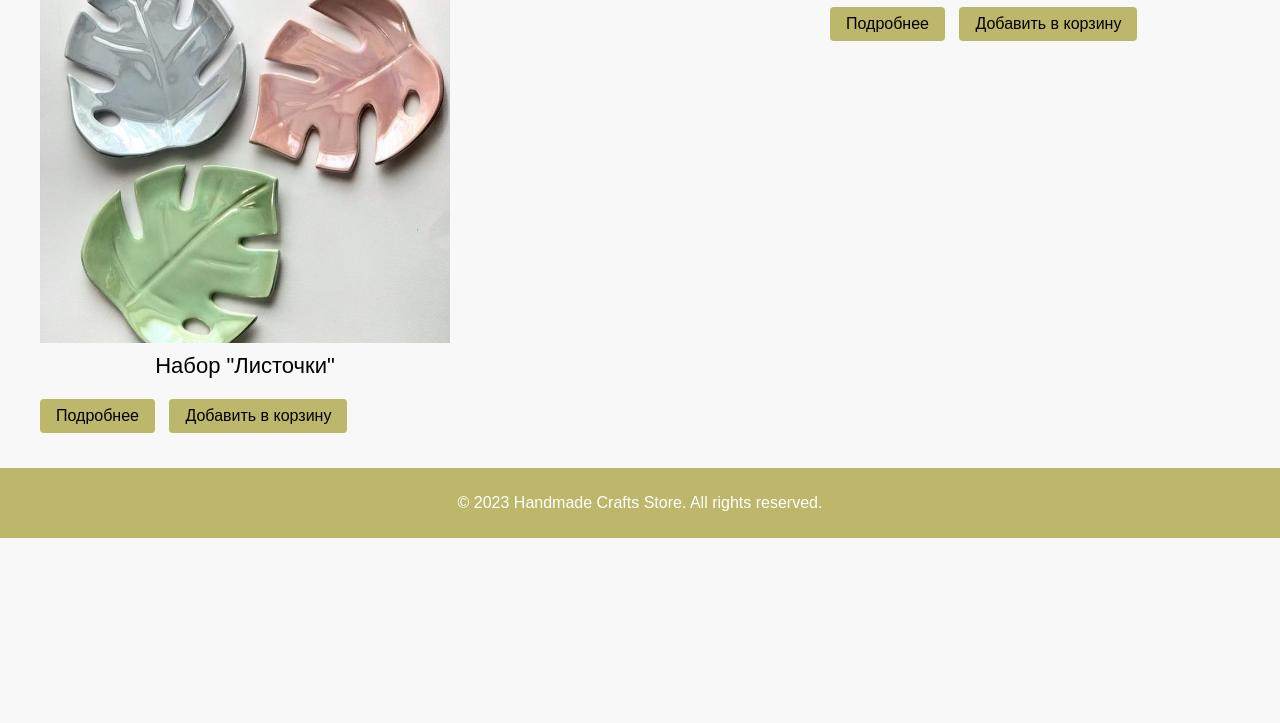
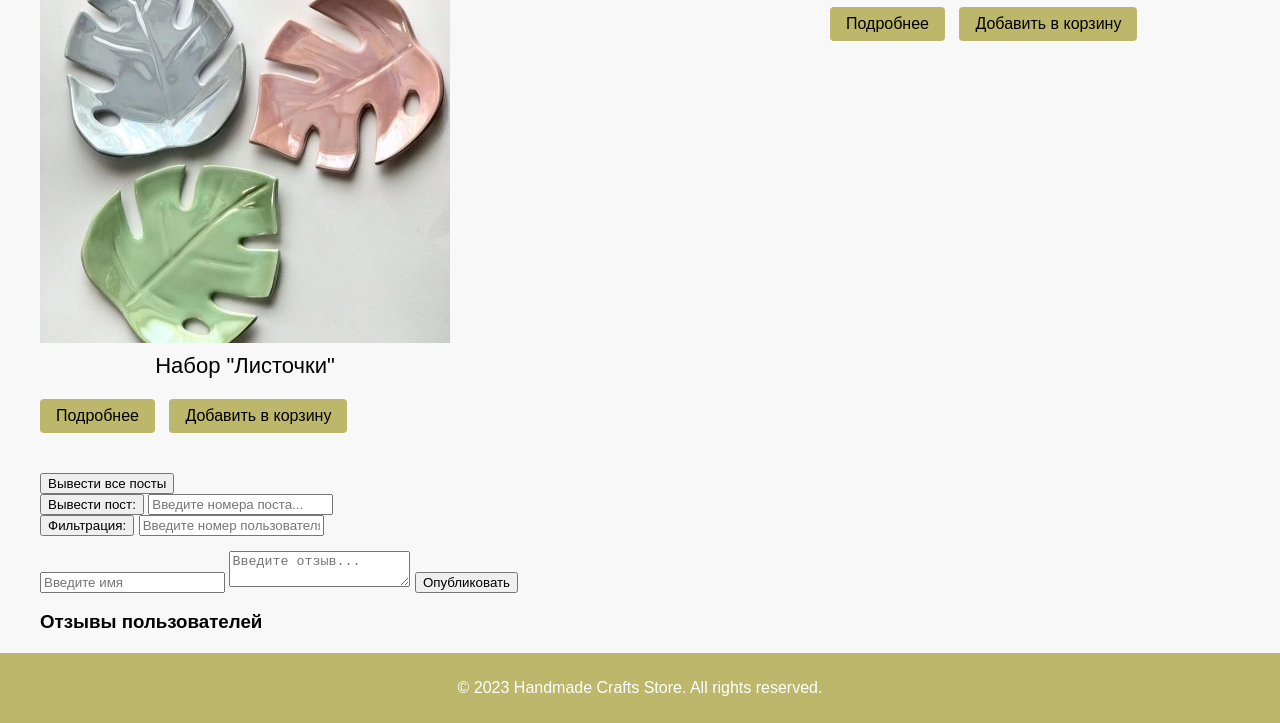
Before and after one commit to Ksenia-dm21/KsBr, a plain HTML site: page index.html in a window 1280 px wide. Shown: the part 883-1606 px from the top of the page. Before the commit the page ends 1421 px from the top, so only its background shows below. Drawn offline with Linux system fonts and the light colour scheme.

Commit message:
Update index.html

```diff
--- a/index.html
+++ b/index.html
@@ -4,7 +4,7 @@
     <meta charset="UTF-8">
     <meta name="viewport" content="width=device-width, initial-scale=1.0">
     <meta name="keywords" content="handmade, crafts, products">
-    <meta name="description" content="Handmade Crafts - Beautiful handmade products for sale">
+    <meta name="description" content="Изделия ручной работы">
     <title>Handmade Crafts Store</title>
     <link rel="stylesheet" href="Styles.css">
 </head>
@@ -76,8 +76,40 @@
                 </div>
 
 
+                <div class="Product_item">
+                <div class="product_buttons">
+
+                  <div class="bar">
+                      <button id="myButton">Вывести все посты</button>
+                    </div>
+                    <div class="bar">
+                      <button id="Posts">Вывести пост:</button>
+                      <input id="post" placeholder="Введите номера поста...">
+                    </div>
+                    <div class="bar">
+                      <button id="Filter">Фильтрация: </button>
+                      <input id="nameFil" placeholder="Введите номер пользователя...">
+                    </div>
+                </div>
+              </div>
+
         </section>
 </div>
+
+<section >
+    <form id="postForm">
+        <input id="name" placeholder="Введите имя">
+          <textarea id="postContent" placeholder="Введите отзыв..."></textarea>
+          <button type="submit">Опубликовать</button>
+      </form>
+
+
+<h3>Отзывы пользователей</h3>
+
+<div id="reviewsContainer">
+</div>
+
+</section>
 
 
     </main>
@@ -85,5 +117,8 @@
     <footer>
         <p>&copy; 2023 Handmade Crafts Store. All rights reserved.</p>
     </footer>
+
+  <script src="apijson.js"></script>
+
 </body>
 </html>
```
